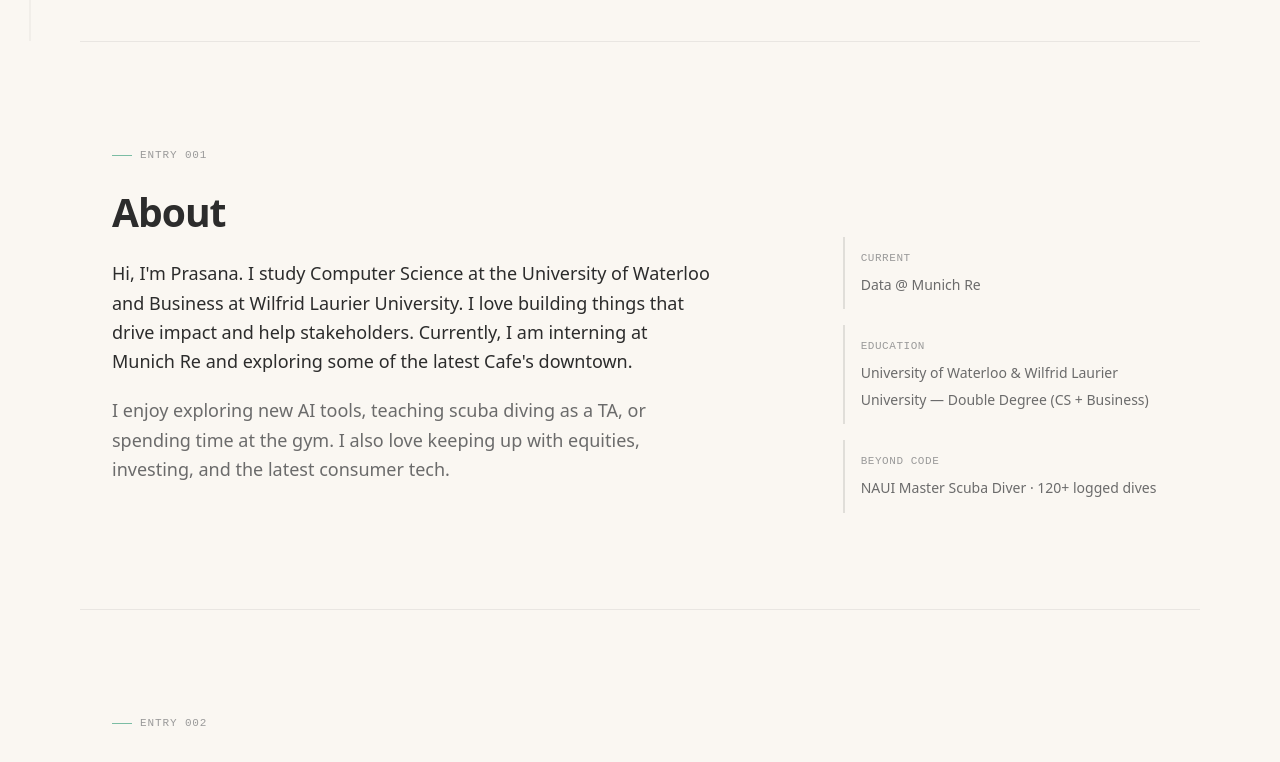
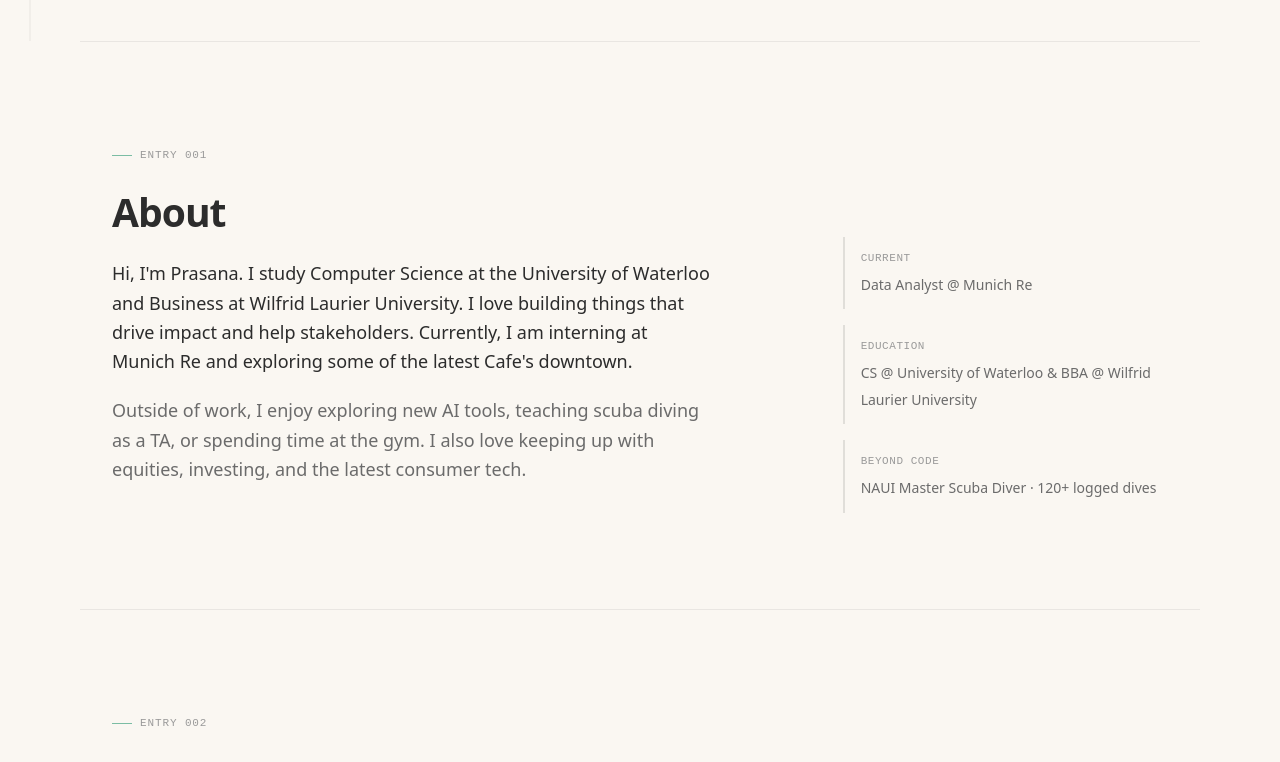
Before and after one commit to prasanaydoshi/Personal-Website, a Next.js app: page / in a window 1280 px wide. Shown: the part 759-1521 px from the top of the page. Built offline with nearby package versions, Linux system fonts and the light colour scheme.

Commit message:
changes to terminal

```diff
--- a/src/app/page.tsx
+++ b/src/app/page.tsx
@@ -214,10 +214,10 @@ export default function Home() {
           aside={
             <div className="space-y-4 lg:mt-12">
               <Annotation type="note" label="Current">
-                Data @ Munich Re
+                Data Analyst @ Munich Re
               </Annotation>
               <Annotation type="note" label="Education">
-                University of Waterloo & Wilfrid Laurier University — Double Degree (CS + Business)
+                CS @ University of Waterloo & BBA @ Wilfrid Laurier University
               </Annotation>
               <Annotation type="note" label="Beyond code">
                 NAUI Master Scuba Diver · 120+ logged dives
@@ -240,9 +240,9 @@ export default function Home() {
               className="text-md leading-relaxed"
               style={{ color: "var(--color-text-secondary)" }}
             >
-              I enjoy exploring new AI tools, teaching scuba diving as a TA, or
-              spending time at the gym. I also love keeping up with equities,
-              investing, and the latest consumer tech.
+              Outside of work, I enjoy exploring new AI tools, teaching scuba
+              diving as a TA, or spending time at the gym. I also love keeping
+              up with equities, investing, and the latest consumer tech.
             </p>
           </div>
         </LogEntry>
--- a/src/components/TerminalBoot.tsx
+++ b/src/components/TerminalBoot.tsx
@@ -4,7 +4,6 @@ import { useState, useEffect, useCallback } from "react";
 
 const terminalLines = [
   "> Prasana's log",
-  "> Prasana",
   "> status: building things that matter",
   "> lorem ipsum",
   "> ready. ✓",
```
